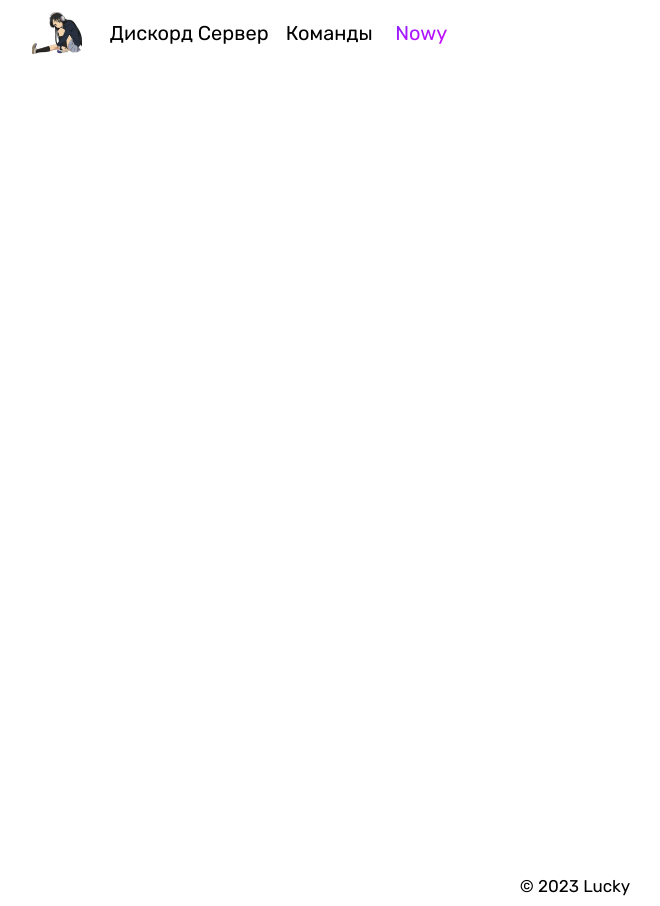
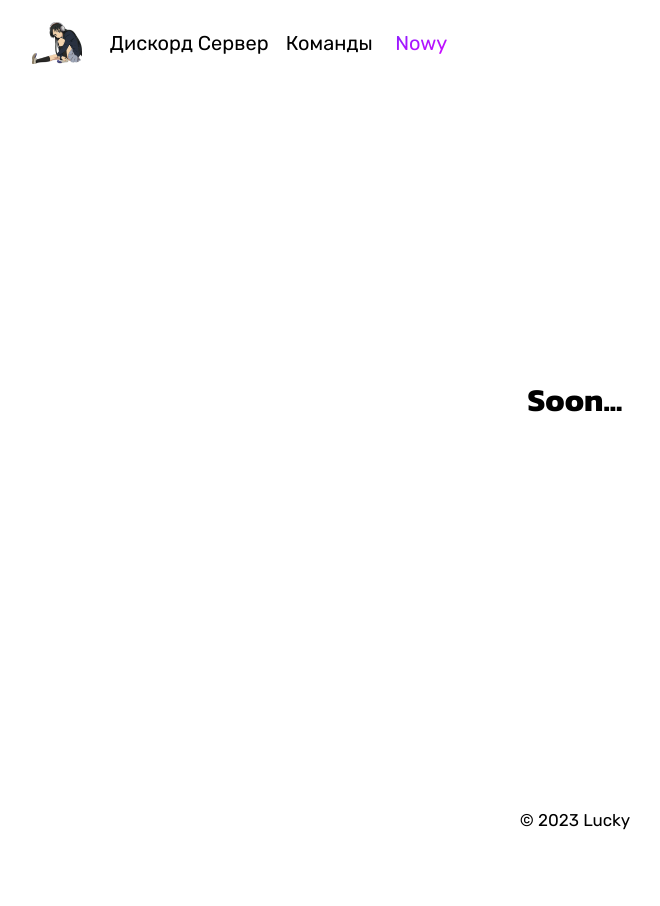
Before and after one commit to TheNowy/Tempo, a React (Vite) app: page / in a window 1280 px wide. Shown: the whole page, without its empty margins (65-725 px from the left). After the commit the page ends 840 px from the top, so only its background shows below. Built offline with nearby package versions, Linux system fonts and the light colour scheme.

Commit message:
UpdateAndFixBugs

```diff
--- a/src/App.tsx
+++ b/src/App.tsx
@@ -1,6 +1,5 @@
-import React, { useEffect, useState } from "react";
+import { useEffect, useState } from "react";
 import { Layout } from "./components/layout/Layout.tsx";
-import PropagateLoader from "react-spinners/PropagateLoader";
 import "./App.scss";
 
 export const App = () => {
--- a/src/components/layout/header/Header.module.scss
+++ b/src/components/layout/header/Header.module.scss
@@ -8,12 +8,17 @@
 }
 
 .header {
+  position: fixed;
   background-color: rgb(255, 255, 255);
   width: 100%;
   display: flex;
   justify-content: center;
   align-items: center;
-  padding: 0;
+  padding: 10px 0;
+
+  &.active {
+    padding: 0;
+  }
 
   .header_wrapper {
     width: 86%;
@@ -28,7 +33,7 @@
       justify-content: center;
       align-items: center;
       img {
-        width:50px;
+        width: 50px;
       }
     }
     .links {
--- a/src/components/layout/header/Header.tsx
+++ b/src/components/layout/header/Header.tsx
@@ -1,11 +1,29 @@
-import React, { useState} from "react";
+import React, { useState, useEffect } from "react";
 import { NavLink } from "react-router-dom";
 import Dropmenu from "./dropmenu/Dropmenu";
 import scss from "./Header.module.scss";
 
 export const Header: React.FC = () => {
+  const [headerScroll, setHeaderScroll] = useState(false);
   const [isOpen, setIsOpen] = useState(false);
   const [openProfile, setOpenProfile] = useState(false);
+
+  useEffect(() => {
+    const changeBackground = () => {
+      if (typeof window !== "undefined" && window.scrollY >= 10) {
+        setHeaderScroll(true);
+      } else {
+        setHeaderScroll(false);
+      }
+    };
+
+    changeBackground();
+    -window.addEventListener("scroll", changeBackground);
+
+    return () => {
+      window.removeEventListener("scroll", changeBackground);
+    };
+  }, []);
 
   const toggleMenu = () => {
     setIsOpen(!isOpen);
@@ -13,7 +31,10 @@ export const Header: React.FC = () => {
 
   return (
     <nav>
-      <div className={scss.header}>
+      <div
+        className={
+          headerScroll ? `${scss.header} ${scss.active}` : `${scss.header}`
+        }>
         <div className={scss.header_wrapper}>
           <NavLink to="/" className={scss.logo}>
             <img src="../../../../../logo.png" alt="" />
--- a/src/components/pages/home/Home.tsx
+++ b/src/components/pages/home/Home.tsx
@@ -7,7 +7,9 @@ const Home = () => {
       <div className={scss.page_wrapper}>
         <div className={scss.container}>
           <div className={scss.home_content}>
-            <div className={scss.main_page}></div>
+            <div className={scss.main_page}>
+              <h1>Soon...</h1>
+            </div>
           </div>
         </div>
       </div>
--- a/src/index.module.scss
+++ b/src/index.module.scss
@@ -1,16 +1,16 @@
-@import url(https://fonts.googleapis.com/css?family=Open+Sans:300,regular,500,600,700,800,300italic,italic,500italic,600italic,700italic,800italic);@import url(https://fonts.googleapis.com/css?family=Kanit:600,600italic,700,700italic,800,800italic,900,900italic);
+@import url(https://fonts.googleapis.com/css?family=Open+Sans:300,regular,500,600,700,800,300italic,italic,500italic,600italic,700italic,800italic);
+@import url(https://fonts.googleapis.com/css?family=Kanit:600,600italic,700,700italic,800,800italic,900,900italic);
 
-*{
+* {
   font-family: "Kanit", sans-serif;
   margin: 0;
   padding: 0;
-  transition: .5s;
+  transition: 0.5s;
 }
 
-// ::selection {
-//   background-color: #404040;
-//   color: rgb(255, 255, 255);
-// }
+::selection {
+  background-color: #50aaff73;
+}
 // ::-webkit-scrollbar {
 //   width: 10px;
 // }
```
